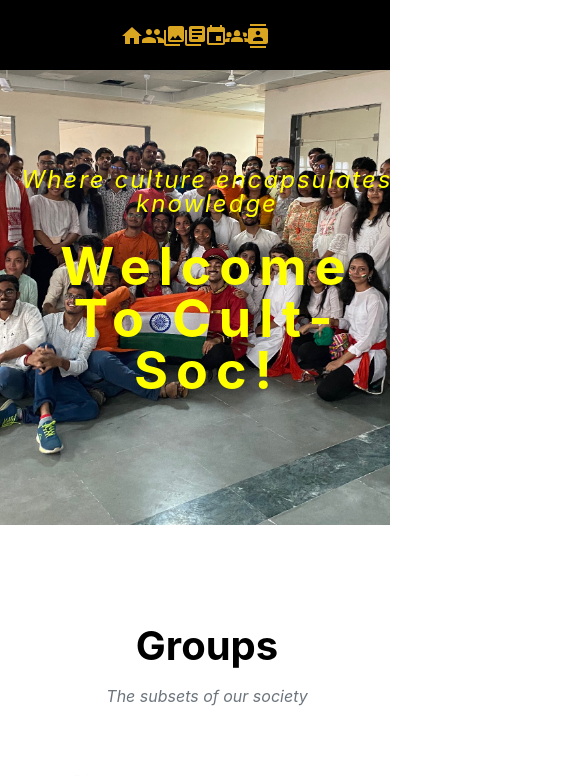
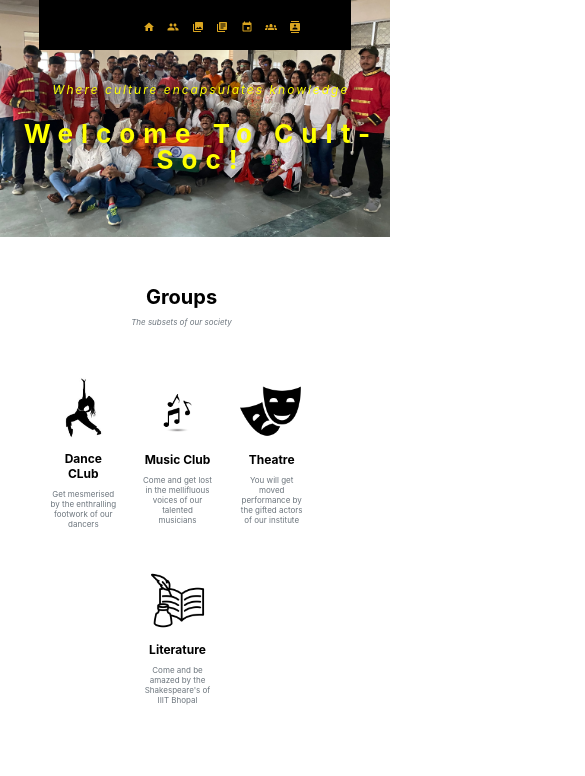
Before and after one commit to harshita-lakhchaura/cultsoc-demo-codame-, a React (Create React App) app: page / in a window 390 px wide. Shown: the top 776 px of the page, 585 px wide, since content can reach past the window. Built offline with nearby package versions, Linux system fonts and the light colour scheme.

Commit message:
Last commit with responsive

```diff
--- a/src/components/Groups.js
+++ b/src/components/Groups.js
@@ -10,28 +10,28 @@ function Groups() {
                     <h3 class="section-subheading text-muted">The subsets of our society</h3>
                 </div>
                 <div class="texts-center">
-                    <div class="col-md-4">
+                    <div class="col-md-4" id="group">
                         <span class="fa-stack fa-4x">
                             <img src="../assets/download.jpg" alt="dance" height="150px"></img>
                         </span>
                         <h2 class="my-3">Dance CLub</h2>
                         <p class="text-muted">Get mesmerised by the enthralling footwork of our dancers</p>
                     </div>
-                    <div class="col-md-4">
+                    <div class="col-md-4" id="group">
                         <span class="fa-stack fa-4x">
                             <img src="../assets/music.jpg" height="145px"></img>
                         </span>
                         <h2 class="my-3">Music Club</h2>
                         <p class="text-muted">Come and get lost in the mellifluous voices of our talented musicians</p>
                     </div>
-                    <div class="col-md-4">
+                    <div class="col-md-4" id="group">
                         <span class="fa-stack fa-4x">
                             <img src="../assets/drama.png" height="150px"></img>
                         </span>
                         <h2 class="my-3">Theatre</h2>
                         <p class="text-muted">You will get moved performance by the gifted actors of our institute</p>
                     </div>
-                    <div class="col-md-4">
+                    <div class="col-md-4" id="group">
                         <span class="fa-stack fa-4x">
                             <img src="../assets/literature.png" alt="dance" height="150px"></img>
                         </span>
--- a/src/components/Team.js
+++ b/src/components/Team.js
@@ -11,7 +11,7 @@ export default function Team() {
             <div class="container" data-aos="fade-up" data-aos-delay="200" data-aos-once="true">
                 <div class="text-center">
                     <h2 class="section-heading text-uppercase">Our Crew</h2>
-                    <h3 class="section-subheading text-muted">Let's introduce you to the hardworking and brilliant team working day and night behind the progress of Cult-Soc</h3>
+                    <h3 class="section-subheading text-muted" id="subheading">Let's introduce you to the hardworking and brilliant team working day and night behind the progress of Cult-Soc</h3>
                 </div>
                 <div class="row">
                     <div class="col-lg-4">
--- a/src/index.css
+++ b/src/index.css
@@ -15,3 +15,14 @@ code {
 html{
   scroll-behavior: smooth;
 }
+@media(max-width:998px) {
+  html {
+    font-size: 60%;
+  }
+}
+
+@media(max-width:768px) {
+  html {
+    font-size: 50%;
+  }
+}
--- a/src/styling/contact.scss
+++ b/src/styling/contact.scss
@@ -9,7 +9,7 @@
 }
 .top-section-contact{
     text-align: center;
-    max-width:600px;
+    max-width:40rem;
     padding:4rem 0;
     margin:0 auto;
     font-size: 1.5rem;
@@ -24,19 +24,20 @@
 }
 .forms{
     margin-top: -3rem;
-    margin-left: 4rem;
+    margin-left: 4%;
     display: flex;
     flex-direction: row;
     justify-content: space-between;
     & input{
         margin-top: 2rem;
         padding: 1.7rem;
-        width:35rem;
+        width:80%;
     }
     .message{
+        flex-direction: column;
         margin-top: 2rem;
         margin-right: 5rem;
-        width: 85rem;
+        width: 40%;
     }
 }
 .submit{
--- a/src/styling/events.scss
+++ b/src/styling/events.scss
@@ -1,5 +1,7 @@
 #event{
     background-color: rgb(248, 247, 247);
+    padding-top: 15%;
+    padding-bottom: 20%;
 }
 .rounded-circle {
     border-radius: 100% !important;
@@ -40,6 +42,7 @@
     top:-50px;
     bottom:-50px;
     background-color: black;
+    margin-top: 5%;
 
 }
 .line::before,
@@ -58,11 +61,13 @@
     bottom:0;
 }
 .content1{
-    margin-left:30rem;
+    margin-left:55%;
     width:calc(50% - 2rem);
+    margin-top: 5%;
 }
 .content2{
     width:calc(50% - 2rem);
+    margin-top: 5%;
 }
 .bead{
     background-color: black;
@@ -72,4 +77,5 @@
     border-radius: 50%;
     left:48%;
     transform: translateX(50%);
+    margin-top: 5%;
 }
--- a/src/styling/gallery.scss
+++ b/src/styling/gallery.scss
@@ -4,13 +4,16 @@
 .row{
     display: flex;
     flex-direction: row;
+    flex-wrap: wrap;
     align-items: center;
     justify-content: center;
 }
 
 .gallery-item {
     max-width: 25rem;
-    padding-left:5%;
+    padding-left:0;
+    padding-top: 5%;
+    padding-right: 5%;
     cursor: pointer;
   }
   .gallery-item .gallery-caption {
--- a/src/styling/groups.scss
+++ b/src/styling/groups.scss
@@ -46,51 +46,66 @@
     font-family: "Roboto Slab", -apple-system, BlinkMacSystemFont, "Segoe UI", Roboto, "Helvetica Neue", Arial, sans-serif, "Apple Color Emoji", "Segoe UI Emoji", "Segoe UI Symbol", "Noto Color Emoji";
     margin-bottom: 4rem;
   }
-
-  @media (min-width: 768px) {
-    section {
-      padding: 9rem 0;
+  #group{
+    width:20%;
+    padding:1.5rem;
+  }
+  @media(max-width:700px){
+    #groups{
+      width:90%;
+      & img{
+        height:90%;
+        width:90%;
+      }
+    }
+    #group{
+      padding:2rem;
+      margin-left: -1rem;
     }
   }
   .text-muted {
     --bs-text-opacity: 1;
     color: #6c757d !important;
   }
-
+@media(max-width:1100px){
+  html,body{
+    overflow-x: hidden;
+  }
+}
 @media (min-width: 576px) {
   .container-sm, .container {
-    max-width: 540px;
+    max-width: 400px;
   }
 }
 @media (min-width: 768px) {
   .container-md, .container-sm, .container {
-    max-width: 720px;
+    max-width: 600px;
   }
 }
 @media (min-width: 992px) {
   .container-lg, .container-md, .container-sm, .container {
-    max-width: 960px;
+    max-width: 800px;
   }
 }
 @media (min-width: 1200px) {
   .container-xl, .container-lg, .container-md, .container-sm, .container {
-    max-width: 1140px;
+    max-width: 1100px;
   }
 }
 @media (min-width: 1400px) {
   .container-xxl, .container-xl, .container-lg, .container-md, .container-sm, .container {
-    max-width: 1320px;
+    max-width: 1200px;
   }
 }
 
 .text-center {
     text-align: center !important;
-
-
 }
 
 .texts-center {
     text-align: center !important;
     display: flex;
-    flex-direction: row;
+    flex-wrap: wrap;
+    align-items: center;
+    justify-content: center;
 }
--- a/src/styling/navbar.scss
+++ b/src/styling/navbar.scss
@@ -1,17 +1,16 @@
 .fixed-top {
   position: fixed;
-  top: 0;
-  right: 0;
-  left: 0;
+  top: 0%;
+  right: 0%;
+  left: 0%;
   z-index: 1030;
 }
 #navbarContainer{
     background:black;
     height:50px;
-    padding:10px;
     margin-top:-10px;
     margin-bottom:100px;
-    position: relative;
+    // position: relative;
     width:100%;
   }
   .navbar{
@@ -20,18 +19,29 @@
     align-items: center;
     justify-content:center;
     & span{
-      padding:10px
+      padding-right:40%;
+    }
+  }
+  @media(max-width:1050px){
+    #navbarContainer{
+      background:black;
+      height:50px;
+      margin-top:-10px;
+      margin-bottom:100px;
+      // position: relative;
+      width:80%;
     }
   }
   .bubbleWrapper{
     display: flex;
     justify-content: space-around;
     width: 40%;
-    bottom: 25px
+    bottom: 1.2rem;
   }
 .bubble{
   background-color: black;
-  width: 20px;
+  width: 20%;
+  padding-left: 10%;
   height: 20px;
   bottom: 85px;
   border-radius: 50%;
--- a/src/styling/team.scss
+++ b/src/styling/team.scss
@@ -5,8 +5,9 @@
     margin-bottom: 3rem;
     text-align: center;
     padding-right:3.5rem;
-    padding-left:3.5rem;
-    margin-left:5%;
+    width:90%;
+    padding-bottom: 20%;
+    // margin-left:5%;
   }
   .team-member img {
     width: 14rem;
@@ -21,3 +22,6 @@
     display: flex;
     flex-wrap: wrap;
   }
+  #subheading{
+    font-size: 90%;
+  }
```
Also changed, not shown: src/styling/notice.scss (+8 -0 lines).
